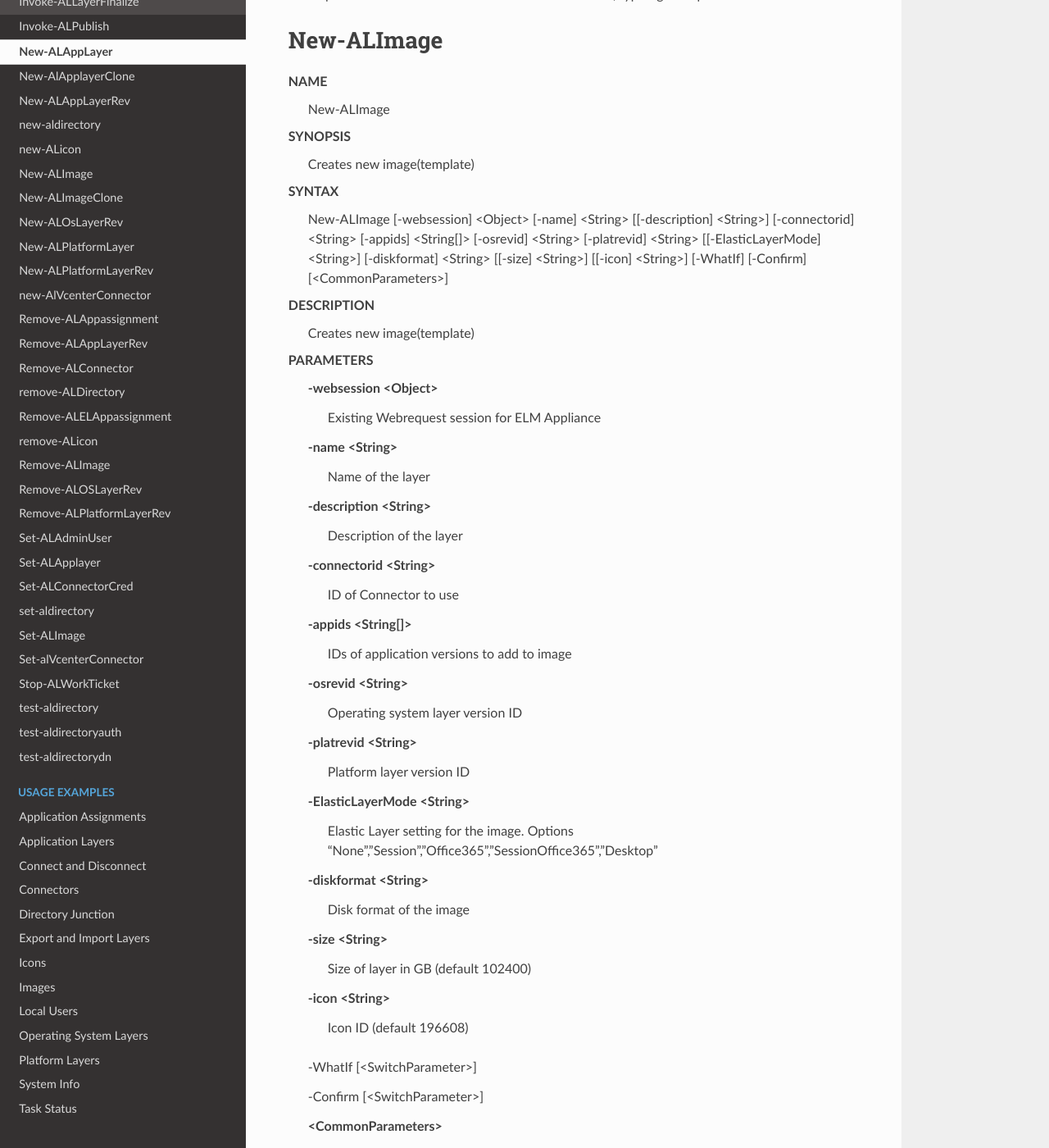
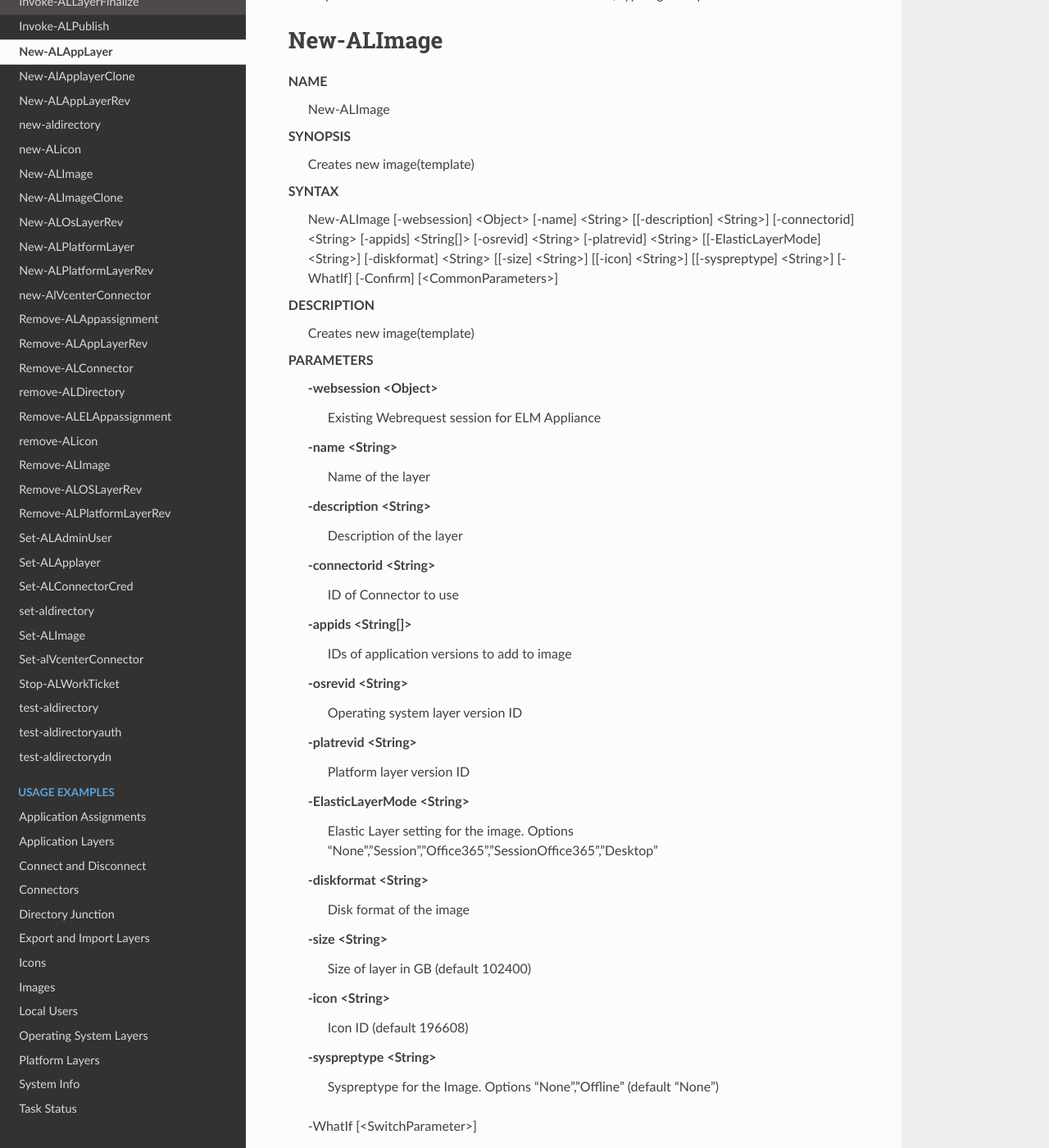
Before and after one commit to ryancbutler/UnideskSDK, a Sphinx documentation site: the page built from docs/cmd/cmd_new.rst, in a window 1280 px wide and 1400 px high, scrolled down 8493 px. Shown: the whole window at 82% size. Built offline with Sphinx 7.4.7 and the Read the Docs theme 2.0.0, drawn with Linux system fonts in a browser that asks for light colours.

Commit message:
PSGallery Version Update to 0.3.21

```diff
--- a/docs/cmd/cmd_new.rst
+++ b/docs/cmd/cmd_new.rst
@@ -400,7 +400,7 @@ SYNOPSIS
 
 SYNTAX
     New-ALImage [-websession] <Object> [-name] <String> [[-description] <String>] [-connectorid] <String> [-appids] <String[]> [-osrevid] <String> [-platrevid] <String> [[-ElasticLayerMode] <String>] [-diskformat] <String>
-    [[-size] <String>] [[-icon] <String>] [-WhatIf] [-Confirm] [<CommonParameters>]
+    [[-size] <String>] [[-icon] <String>] [[-syspreptype] <String>] [-WhatIf] [-Confirm] [<CommonParameters>]
 
 
 DESCRIPTION
@@ -440,6 +440,9 @@ PARAMETERS
 
     -icon <String>
         Icon ID (default 196608)
+
+    -syspreptype <String>
+        Syspreptype for the Image. Options "None","Offline" (default "None")
 
     -WhatIf [<SwitchParameter>]
 
```
Also changed, not shown: 1 other file.
